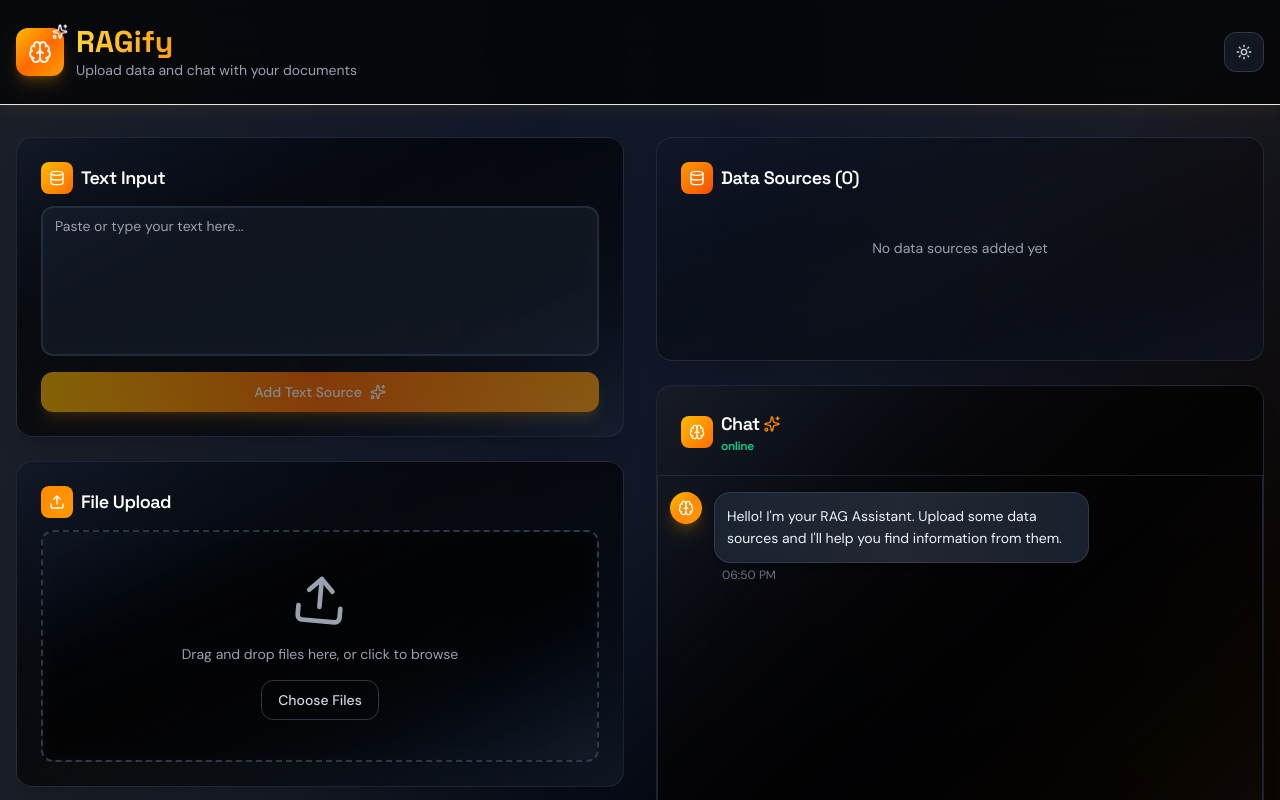
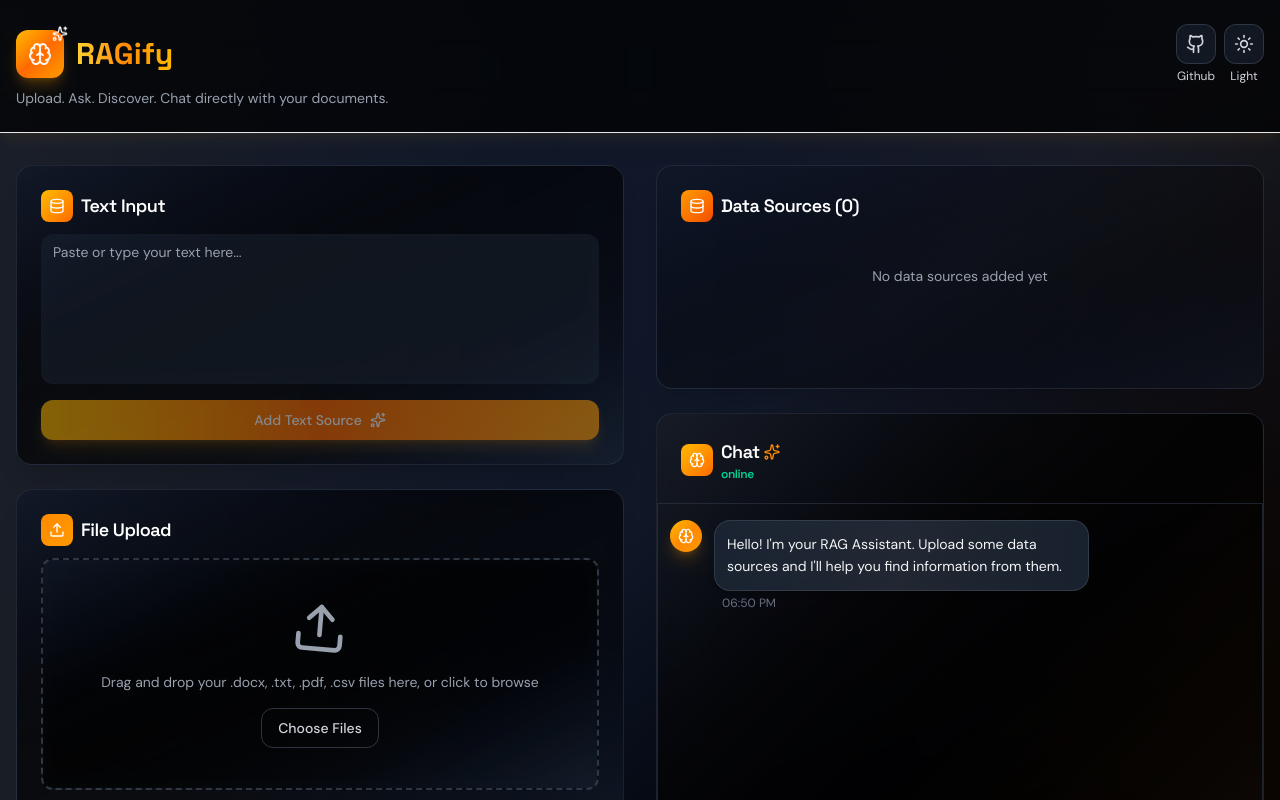
Before and after one commit to BhartiRajesh99/rag-assistant, a Next.js app: page / in a window 1280 px wide. Shown: the top 800 px of the page. Built offline with nearby package versions, Linux system fonts and the light colour scheme.

Commit message:
modify readme and github button

```diff
--- a/src/app/page.tsx
+++ b/src/app/page.tsx
@@ -22,6 +22,7 @@
   User,
   Sun,
   Moon,
+  Github,
 } from "lucide-react";
 import toast from "react-hot-toast";
 
@@ -308,13 +309,14 @@
       <motion.header
         initial={{ opacity: 0, y: -20 }}
         animate={{ opacity: 1, y: 0 }}
-        className={`border-b sticky top-0 z-50 shadow-lg backdrop-blur-xl transition-all duration-500 ${
+        className={`border-b sticky w-full top-0 z-50 shadow-lg backdrop-blur-xl transition-all duration-500 ${
           isDarkMode
             ? "border-gradient-to-r from-amber-200/20 via-gray-700/40 to-orange-200/20 bg-black/70 shadow-amber-500/5"
             : "border-gradient-to-r from-amber-300/30 via-gray-300/40 to-orange-300/30 bg-white/70 shadow-amber-500/10"
         }`}
       >
         <div className="container mx-auto px-4 py-6">
+          <div className="flex gap-1 flex-col">
             <div className="flex items-center justify-between">
               <motion.div
                 className="flex items-center gap-3"
@@ -347,34 +349,74 @@
                   >
                     RAGify
                   </h1>
-                <p
-                  className={`text-sm transition-colors duration-500 ${
-                    isDarkMode ? "text-gray-400" : "text-gray-600"
+                </div>
+              </motion.div>
+              <div className="flex gap-2 justify-evenly">
+                <motion.div
+                  whileHover={{ scale: 1.05 }}
+                  whileTap={{ scale: 0.95 }}
+                >
+                  <a
+                    target="_blank"
+                    href="https://github.com/BhartiRajesh99/rag-assistant"
+                  >
+                    <Button
+                      variant="outline"
+                      size="icon"
+                      className={`rounded-xl cursor-pointer transition-all duration-500 ${
+                        isDarkMode
+                          ? "bg-gray-800/50 border-gray-600/50 hover:bg-amber-500/20 hover:border-amber-400/50 text-gray-300 hover:text-amber-400"
+                          : "bg-white/50 border-gray-300/50 hover:bg-amber-100/50 hover:border-amber-400/50 text-gray-700 hover:text-amber-600"
                       }`}
                     >
-                  Upload data and chat with your documents
+                      <Github className="h-5 w-5" />
+                    </Button>
+                    <p
+                      className={`text-xs mt-1 text-center ${
+                        isDarkMode ? "text-gray-300" : "text-gray-700"
+                      }`}
+                    >
+                      Github
                     </p>
-              </div>
+                  </a>
                 </motion.div>
-
-            <motion.div whileHover={{ scale: 1.05 }} whileTap={{ scale: 0.95 }}>
+                <motion.div
+                  whileHover={{ scale: 1.05 }}
+                  whileTap={{ scale: 0.95 }}
+                >
                   <Button
                     onClick={toggleTheme}
                     variant="outline"
                     size="icon"
-                className={`rounded-xl transition-all duration-500 ${
+                    className={`rounded-xl cursor-pointer transition-all duration-500 ${
                       isDarkMode
                         ? "bg-gray-800/50 border-gray-600/50 hover:bg-amber-500/20 hover:border-amber-400/50 text-gray-300 hover:text-amber-400"
                         : "bg-white/50 border-gray-300/50 hover:bg-amber-100/50 hover:border-amber-400/50 text-gray-700 hover:text-amber-600"
                     }`}
                   >
                     {isDarkMode ? (
-                  <Sun className="h-4 w-4" />
+                      <Sun className="h-5 w-5" />
                     ) : (
-                  <Moon className="h-4 w-4" />
+                      <Moon className="h-5 w-5" />
                     )}
                   </Button>
+                  <p
+                    className={`text-xs mt-1 text-center ${
+                      isDarkMode ? "text-gray-300" : "text-gray-700"
+                    } `}
+                  >
+                    {!isDarkMode ? "Dark" : "Light"}
+                  </p>
                 </motion.div>
+              </div>
+            </div>
+            <p
+              className={`text-sm transition-colors duration-500 ${
+                isDarkMode ? "text-gray-400" : "text-gray-600"
+              }`}
+            >
+              Upload. Ask. Discover. Chat directly with your documents.
+            </p>
           </div>
         </div>
       </motion.header>
@@ -431,7 +473,7 @@
                     onChange={(e: ChangeEvent<HTMLTextAreaElement>) =>
                       setTextInput(e.target.value)
                     }
-                    className={`min-h-[150px] scrollbar-thin resize-none rounded-xl border-2 transition-all duration-200 backdrop-blur-sm ${
+                    className={`min-h-[150px] border-0 scrollbar-thin resize-none rounded-xl transition-all duration-200 backdrop-blur-sm ${
                       isDarkMode
                         ? "border-gray-700/50 focus:border-amber-400/50 bg-gray-800/50 text-white placeholder:text-gray-400"
                         : "border-gray-300/50 focus:border-amber-500/50 bg-white/50 text-gray-900 placeholder:text-gray-500"
@@ -536,7 +578,8 @@
                         isDarkMode ? "text-gray-400" : "text-gray-600"
                       }`}
                     >
-                      Drag and drop files here, or click to browse
+                      Drag and drop your .docx, .txt, .pdf, .csv files here, or
+                      click to browse
                     </p>
                     <input
                       type="file"
@@ -611,7 +654,7 @@
                         onChange={(e: ChangeEvent<HTMLInputElement>) =>
                           setUrlInput(e.target.value)
                         }
-                        className={`pl-10 rounded-xl border-2 transition-all duration-200 backdrop-blur-sm ${
+                        className={`pl-10 rounded-xl border-0 transition-all duration-200 backdrop-blur-sm ${
                           isDarkMode
                             ? "border-gray-700/50 focus:border-amber-400/50 bg-gray-800/50 text-white placeholder:text-gray-400"
                             : "border-gray-300/50 focus:border-amber-500/50 bg-white/50 text-gray-900 placeholder:text-gray-500"
@@ -758,7 +801,7 @@
                               variant="ghost"
                               size="sm"
                               onClick={() => removeDataSource(source.id)}
-                              className="h-8 w-8 p-0 hover:bg-red-500/20 hover:text-red-400 rounded-lg opacity-0 group-hover:opacity-100 transition-all duration-200"
+                              className="h-8 w-8 p-0 hover:bg-red-500/20 text-red-500/70 hover:text-red-400 rounded-lg opacity-100 transition-all duration-200"
                             >
                               <Trash2 className="h-4 w-4" />
                             </Button>
@@ -1005,7 +1048,7 @@
                       onKeyPress={(e: KeyboardEvent<HTMLInputElement>) =>
                         e.key === "Enter" && sendMessage()
                       }
-                      className={`flex-1 rounded-xl border-1 transition-all duration-200 backdrop-blur-sm ${
+                      className={`flex-1 border-0 rounded-xl transition-all duration-200 backdrop-blur-sm ${
                         isDarkMode
                           ? "border-gray-700/50 focus:border-amber-400/50 bg-gray-800/50 text-white placeholder:text-gray-400"
                           : "border-gray-300/50 focus:border-amber-500/50 bg-white/50 text-gray-900 placeholder:text-gray-500"
--- a/src/components/ui/input.tsx
+++ b/src/components/ui/input.tsx
@@ -10,7 +10,7 @@
       <input
         type={type}
         className={cn(
-          "flex h-10 w-full rounded-md border border-input bg-background px-3 py-2 text-sm ring-offset-background file:border-0 file:bg-transparent file:text-sm file:font-medium placeholder:text-muted-foreground focus-visible:outline-none focus-visible:ring-2 focus-visible:ring-zinc-700 focus-visible:ring-offset-2 disabled:cursor-not-allowed disabled:opacity-50",
+          "flex h-10 w-full rounded-md border border-input bg-background px-3 py-2 text-sm ring-offset-background file:border-0 file:bg-transparent file:text-sm file:font-medium placeholder:text-muted-foreground focus-visible:outline-none focus-visible:ring-2 focus-visible:ring-ring focus-visible:ring-offset-2 disabled:cursor-not-allowed disabled:opacity-50",
           className
         )}
         ref={ref}
```
Also changed, not shown: 1 other file (tests, documents, lock files or other folders). Lines whose indentation alone changed are shown as unchanged.
